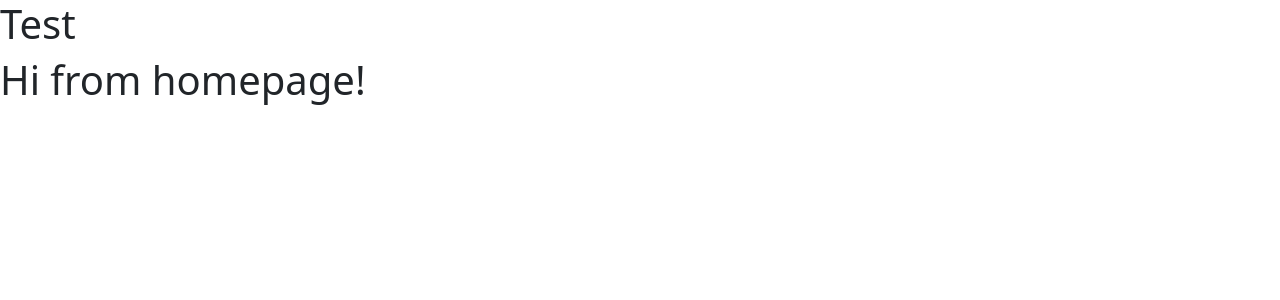
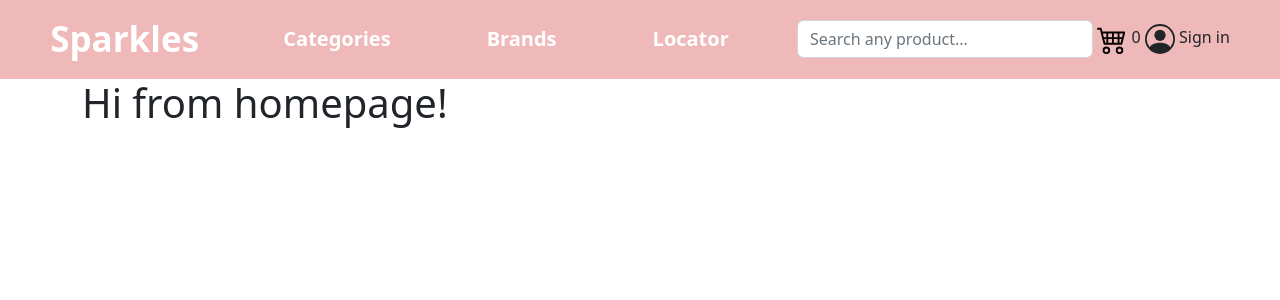
Before and after one commit to amatanasovska/SparklesShop, a Django app: page / in a window 1280 px wide. Shown: the top 300 px of the page. Run offline with Django 4.2, Linux system fonts and the light colour scheme.

Commit message:
Uncommited files and buyer navigation implementation

```diff
--- a/shop/templates/user/user_base.html
+++ b/shop/templates/user/user_base.html
@@ -1,6 +1,42 @@
 {% extends "../base.html" %}
 {% block main %}
-    <h1>Test</h1>
+<nav class="navbar navbar-expand-lg navbar-light px-5 d-flex justify-content-around" id="seller-nav" style="background-color: rgb(240, 185, 185);">
+    <div class="navbar-brand fw-bold" style="font-size: 35px; color: white;"><a href="/dashboard">Sparkles</a></div>
+    <div class=" mx-3 d-flex flex-row">
+        <div class="navbar-brand fw-bold mx-5" style="font-size: 20px; color: white; font-weight: lighter;">
+        Categories
+    </div>
+    <div class="navbar-brand fw-bold  mx-5" style="font-size: 20px; color: white;  font-weight: lighter;">
+        Brands
+    </div>
+    <div class="navbar-brand fw-bold  mx-5" style="font-size: 20px; color: white;  font-weight: lighter;">
+        Locator
+    </div>
+    </div>
+    <div class="w-25">
+        <div class="d-flex form-inputs">
+            <input class="form-control" type="text" placeholder="Search any product...">
+            <i class="bx bx-search"></i>
+        </div>
+    </div>
+    <div>
+        <svg xmlns="http://www.w3.org/2000/svg" width="30" height="30" fill="rbg(161,105,105)" class="bi bi-cart4" viewBox="0 0 16 16">
+            <path d="M0 2.5A.5.5 0 0 1 .5 2H2a.5.5 0 0 1 .485.379L2.89 4H14.5a.5.5 0 0 1 .485.621l-1.5 6A.5.5 0 0 1 13 11H4a.5.5 0 0 1-.485-.379L1.61 3H.5a.5.5 0 0 1-.5-.5zM3.14 5l.5 2H5V5H3.14zM6 5v2h2V5H6zm3 0v2h2V5H9zm3 0v2h1.36l.5-2H12zm1.11 3H12v2h.61l.5-2zM11 8H9v2h2V8zM8 8H6v2h2V8zM5 8H3.89l.5 2H5V8zm0 5a1 1 0 1 0 0 2 1 1 0 0 0 0-2zm-2 1a2 2 0 1 1 4 0 2 2 0 0 1-4 0zm9-1a1 1 0 1 0 0 2 1 1 0 0 0 0-2zm-2 1a2 2 0 1 1 4 0 2 2 0 0 1-4 0z"/>
+          </svg>
+          <span id="shopping_cart_items_number">0</span>
+    </div>
+    <div>
+        <svg xmlns="http://www.w3.org/2000/svg" width="30" height="30" fill="currentColor" class="bi bi-person-circle" viewBox="0 0 16 16">
+            <path d="M11 6a3 3 0 1 1-6 0 3 3 0 0 1 6 0z"/>
+            <path fill-rule="evenodd" d="M0 8a8 8 0 1 1 16 0A8 8 0 0 1 0 8zm8-7a7 7 0 0 0-5.468 11.37C3.242 11.226 4.805 10 8 10s4.757 1.225 5.468 2.37A7 7 0 0 0 8 1z"/>
+          </svg>
+          <a>Sign in</a>
+    </div>
+  </nav>
+  <div class="container">
+
+
     {% block content %}
     {% endblock %}
+    </div>
 {% endblock %}
```
Also changed, not shown: shop/templates/seller/logout.html (added, +16 -0 lines), shop/templates/seller/user_details.html (added, +9 -0 lines).
